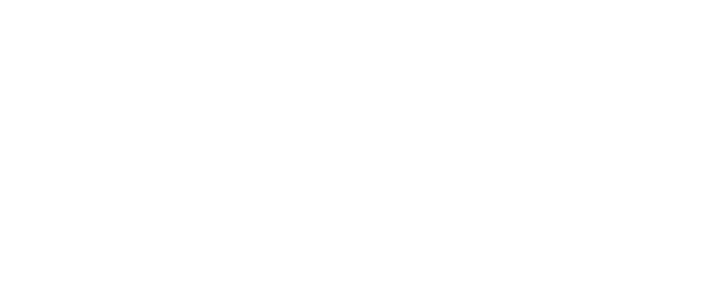
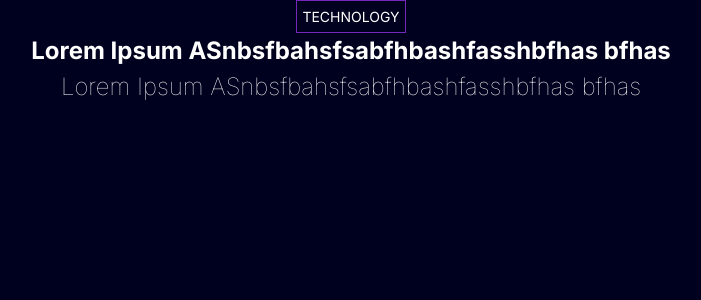
Before and after one commit to Zenith-Inovacoes/zenith_inova_website, a Next.js app: page / in a window 1280 px wide. Shown: the top 300 px of the page, without its empty margins (289-990 px from the left). Built offline with nearby package versions, Linux system fonts and the light colour scheme.

Commit message:
:sparkles: feat: Add Main Section and TagBox

```diff
--- /dev/null
+++ b/src/components/MainSection/index.tsx
@@ -0,0 +1,23 @@
+import * as S from "./styles"
+import Typography from "../Typography"
+import TagBox from "../TagBox/TagBox"
+
+export default function MainSection(){
+  return(
+    <S.Wrapper>
+      <S.Container>
+        <S.TextContainer>
+          <TagBox>
+            TECHNOLOGY
+          </TagBox>
+          <Typography level={4} fontWeight={700} color="white" size="normal">
+            Lorem Ipsum ASnbsfbahsfsabfhbashfasshbfhas bfhas
+          </Typography>
+          <Typography level={4} fontWeight={100} color="white" size="normal">
+            Lorem Ipsum ASnbsfbahsfsabfhbashfasshbfhas bfhas
+          </Typography>
+        </S.TextContainer>
+      </S.Container>
+    </S.Wrapper>
+  )
+}
--- /dev/null
+++ b/src/components/MainSection/styles.ts
@@ -0,0 +1,25 @@
+import styled from "styled-components"
+
+export const Wrapper = styled.div`
+  display: flex;
+  flex-direction: column;
+  align-items: center;
+  width: 100%;
+  word-wrap: break-word;
+`
+
+export const TextContainer = styled.div`
+  display: flex;
+  flex-direction: column;
+  align-items: center;
+  text-align: center;
+  word-wrap: break-word;
+  padding: 0px 16px;
+  width: 100%;
+`
+
+export const Container = styled.div`
+  display: flex;
+  flex-direction: column;
+  align-items: center;
+`
--- /dev/null
+++ b/src/components/TagBox/TagBox.tsx
@@ -0,0 +1,14 @@
+import * as S from "./styles";
+import Typography from "../Typography";
+import { TagBoxProps } from "./types";
+
+
+export default function TagBox(props: TagBoxProps) {
+  return(
+    <S.Wrapper>
+      <Typography level={6} fontWeight={400} color="white" size="xsmall">
+        {props.children}
+      </Typography>
+    </S.Wrapper>
+  )
+}
--- /dev/null
+++ b/src/components/TagBox/styles.ts
@@ -0,0 +1,10 @@
+import styled from "styled-components"
+
+export const Wrapper = styled.div`
+  display: flex;
+  justify-content: center;
+  align-items: center;
+  width: fit-content;
+  padding: 5px;
+  border: 1px solid #7327BB;
+`
--- /dev/null
+++ b/src/components/TagBox/types.d.ts
@@ -0,0 +1,5 @@
+import { ReactNode } from "react"
+
+interface TagBoxProps {
+  children: ReactNode;
+}
--- a/src/pages/index.tsx
+++ b/src/pages/index.tsx
@@ -1,3 +1,4 @@
+import MainSection from '@/components/MainSection'
 import Head from 'next/head'
 
 export default function Home() {
@@ -7,6 +8,7 @@
         <title>Zenith Inova</title>
         <meta name="viewport" content="width=device-width, initial-scale=1" />
       </Head>
+      <MainSection />
     </>
   )
 }
--- a/src/styles/globals.ts
+++ b/src/styles/globals.ts
@@ -28,6 +28,9 @@
     }
     body {
         line-height: 1;
+        background-color: #00001F;
+        width: 100%;
+        height: 100vh;
     }
     ol, ul {
         list-style: none;
@@ -44,4 +47,8 @@
         border-collapse: collapse;
         border-spacing: 0;
     }
+    #__next {
+        width: 100%;
+        height: 100vh;
+    }
 `
--- a/src/styles/theme.ts
+++ b/src/styles/theme.ts
@@ -3,16 +3,17 @@
         darkBlue: '#1F3DAD',
         purple: '#3D07B7',
         blue: '#009ADB',
-        white: '#D9D9D9',
+        white: '#fff',
         darkerBlue: '#161957',
         black: '#010101'
     },
     sizes: {
-        xsmall: '1rem',
+        xsmall: '0.875rem',
         small: '1.2rem',
-        normal: '1.6rem',
-        large: '2.4rem',
-        xlarge: '3.2rem',
+        normal: '1.5rem',
+        medium: '1.875rem',
+        large: '2.25rem',
+        xlarge: '3.125rem',
         xxlarge: '4rem'
     }
 }
```
Also changed, not shown: src/components/MainSection/types.d.ts (added), 1 other file (tests, documents, lock files or other folders).
